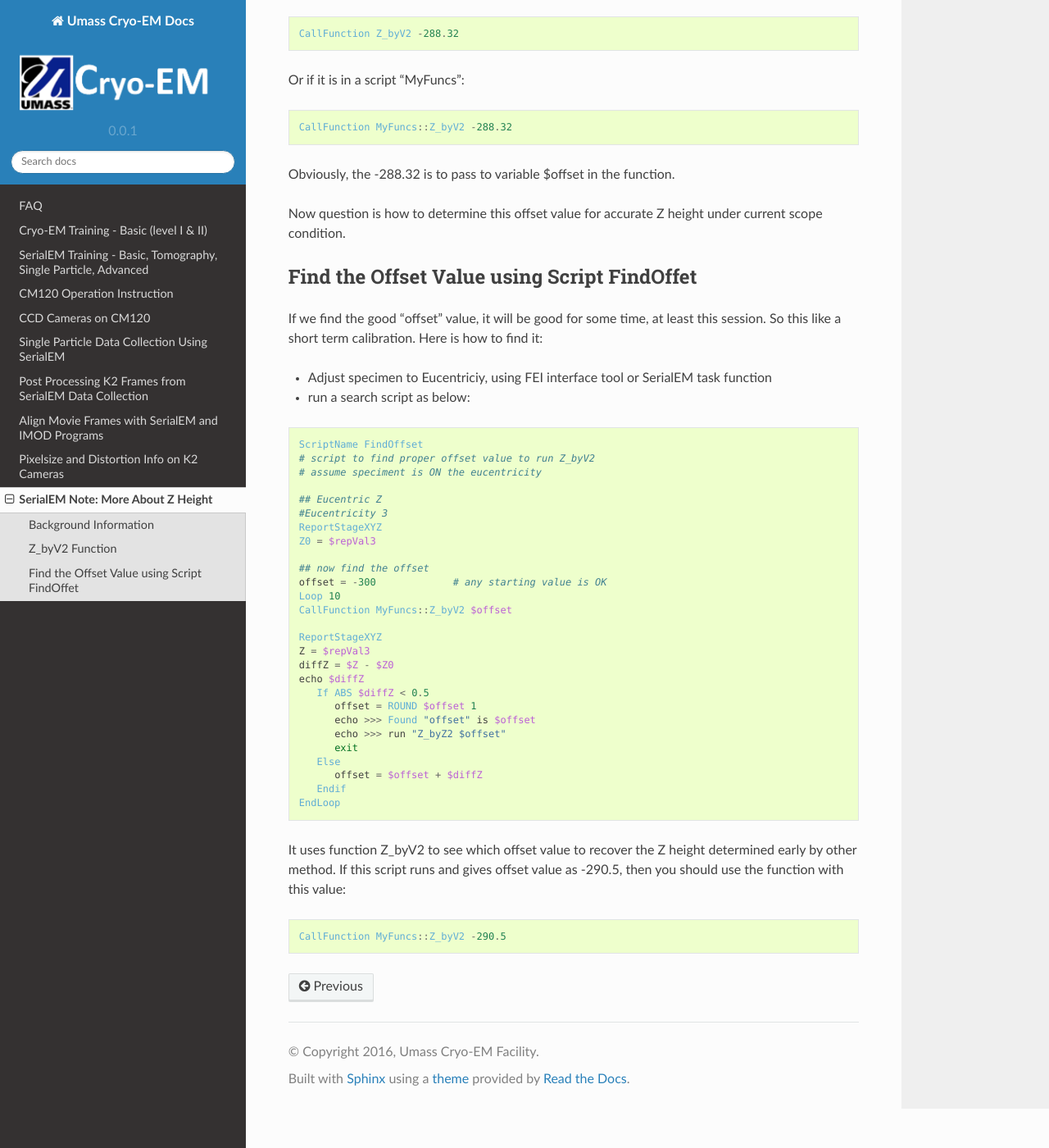
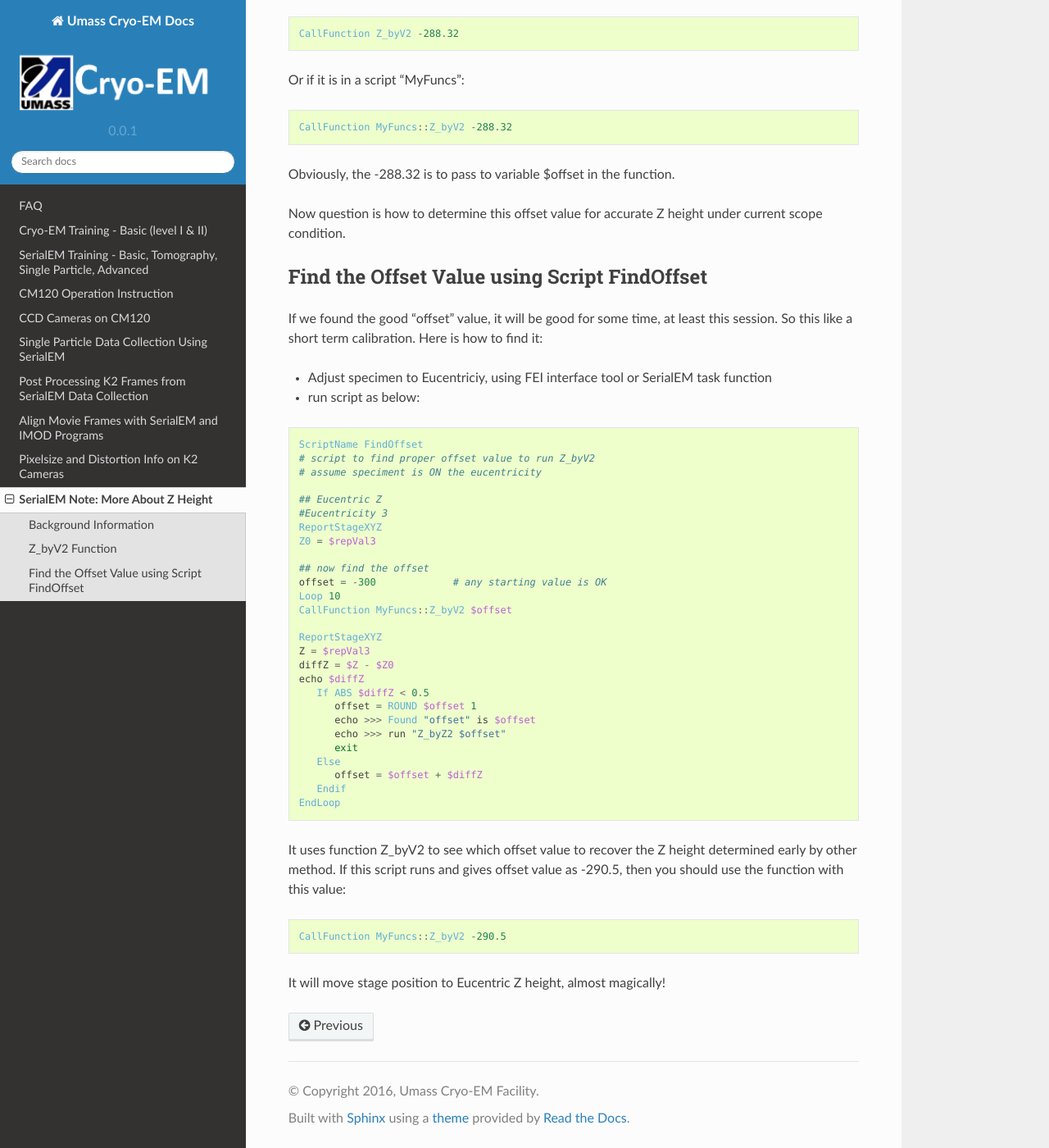
Before and after one commit to xuchen66/sphinx-emdocs, a Sphinx documentation site: the page built from source/serialEM-note-more-about-z-height.rst, in a window 1280 px wide and 1400 px high, scrolled down 1948 px. Shown: the whole window at 82% size. Built offline with Sphinx 7.4.7 and the Read the Docs theme 2.0.0, drawn with Linux system fonts in a browser that asks for light colours; pages that are not in the unit, such as notebooks, are missing from menus.

Commit message:
Update serialEM-note-more-about-z-height.rst

```diff
--- a/source/serialEM-note-more-about-z-height.rst
+++ b/source/serialEM-note-more-about-z-height.rst
@@ -101,13 +101,13 @@ Now question is how to determine this offset value for accurate Z height under c
 
 .. _find_offset:
 
-Find the Offset Value using Script FindOffet
---------------------------------------------
+Find the Offset Value using Script FindOffset
+----------------------------------------------
 
-If we find the good "offset" value, it will be good for some time, at least this session. So this like a short term calibration. Here is how to find it:
+If we found the good "offset" value, it will be good for some time, at least this session. So this like a short term calibration. Here is how to find it:
 
 - Adjust specimen to Eucentriciy, using FEI interface tool or SerialEM task function
-- run a search script as below:
+- run script as below:
 
 .. code-block:: ruby
 
@@ -144,3 +144,5 @@ It uses function Z_byV2 to see which offset value to recover the Z height determ
 .. code-block:: ruby
 
    CallFunction MyFuncs::Z_byV2 -290.5
+
+It will move stage position to Eucentric Z height, almost magically!
```
